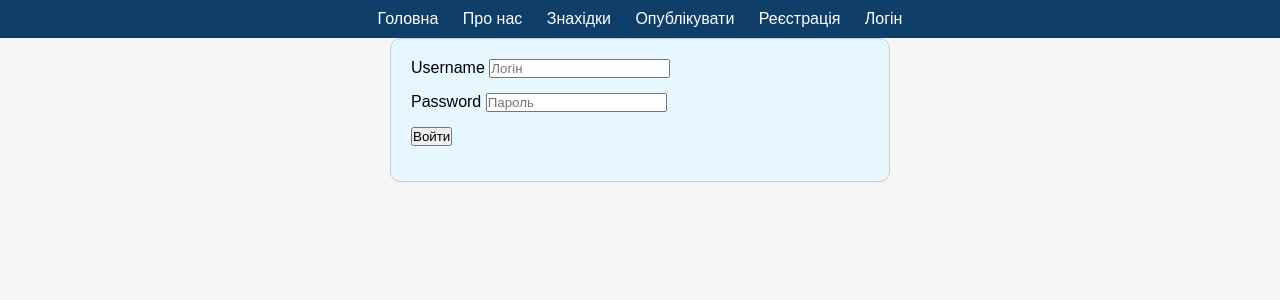
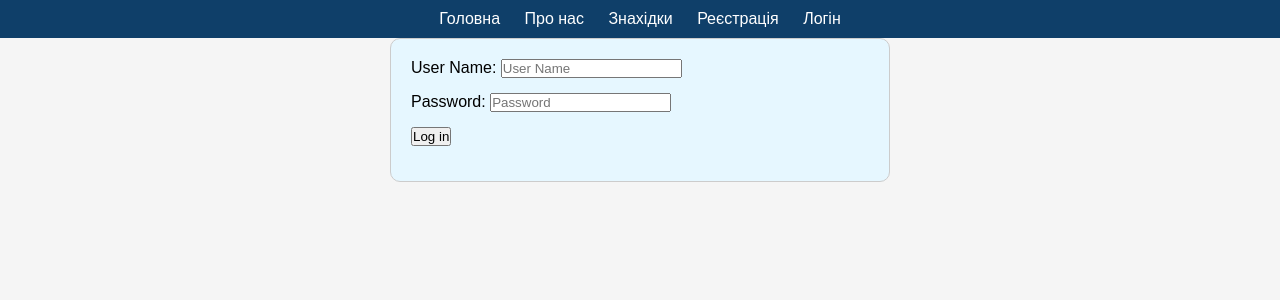
Before and after one commit to taketook34/LostAndFoundFlask, a Flask app: page /login in a window 1280 px wide. Shown: the top 300 px of the page. Run offline with Flask 3, Linux system fonts and the light colour scheme.

Commit message:
Adding authorisation, logout, work with models forms. Adding own page for every post

```diff
--- a/lostfound/__init__.py
+++ b/lostfound/__init__.py
@@ -1,11 +1,14 @@
 from flask import Flask, render_template
 from flask_sqlalchemy import SQLAlchemy
+from flask_login import LoginManager
+import os
 
 app = Flask(__name__)
 app.config['SQLALCHEMY_DATABASE_URI'] = 'sqlite:///lost-found.db'
 db = SQLAlchemy(app)
-app.config['UPLOAD_FOLDER'] = 'photos'
+app.config['UPLOAD_FOLDER'] = 'lostfound/static/photos'
 app.config['SECRET_KEY'] = 'c1f736417795cd0352f0939b11d155d6a5e1154461e61564'
+login_manager = LoginManager(app)
 
 
 from lostfound import routes
--- a/lostfound/forms.py
+++ b/lostfound/forms.py
@@ -12,4 +12,9 @@ class PostForm(FlaskForm):
     name = wtforms.StringField(label='Title: ')
     description = wtforms.TextAreaField(label='Description: ')
     photo = wtforms.FileField(label='Photo: ')
-    submit = wtforms.SubmitField(label='Create Account')
+    submit = wtforms.SubmitField(label='Post')
+
+class LoginForm(FlaskForm):
+    username = wtforms.StringField(label='User Name:')
+    password = wtforms.PasswordField(label='Password:')
+    submit = wtforms.SubmitField(label='Log in')
--- a/lostfound/routes.py
+++ b/lostfound/routes.py
@@ -1,7 +1,11 @@
 from lostfound import app, db
-from flask import Flask, render_template, send_from_directory, redirect, url_for
+
+from flask import Flask, render_template, send_from_directory, redirect, url_for, flash
+from flask_login import login_user, logout_user, login_required, current_user
+from werkzeug.utils import secure_filename
+
 from lostfound.models import Post, User
-from lostfound.forms import RegisterForm, PostForm
+from lostfound.forms import RegisterForm, PostForm, LoginForm
 import os
 
 
@@ -19,6 +23,14 @@ def postlist_page():
   return render_template('postlist.html', items=posts)
 
 
+@app.route('/postlist/<post_id>')
+def onepost_page(post_id):
+  with app.app_context():
+    post_to_show = Post.query.filter_by(id=post_id).first()
+
+  return render_template('showpost.html', post=post_to_show)
+
+
 
 @app.route('/register', methods=['GET', 'POST'])
 def register_page():
@@ -31,7 +43,7 @@ def register_page():
 
       db.session.add(user_to_create)
       db.session.commit()
-
+      login_user(user_to_create)
     return redirect(url_for('home_page'))
 
 
@@ -41,16 +53,56 @@ def register_page():
 
   return render_template('registerpage.html', form = form)
 
-@app.route('/addpost')
+@app.route('/addpost', methods=['GET', 'POST'])
+@login_required
 def addpost_page():
   form  = PostForm()
 
+  if current_user.is_authenticated:
+    if form.validate_on_submit():
+      if form.photo.data:
+        filename = secure_filename(form.photo.data.filename)
+        filepath = os.path.join(app.config['UPLOAD_FOLDER'], filename)
+        form.photo.data.save(filepath)
+
+      with app.app_context():
+        post_to_create = Post(name=form.name.data,
+          description=form.description.data,
+          author_id=current_user.id,
+          photo=filename)
+
+        db.session.add(post_to_create)
+        db.session.commit()
+
+  else:
+    flash('User are not authenticated! Please try again', category='danger')
+
+  # MAke post creating after login
 
   return render_template('addpost.html', form = form)
 
-@app.route('/login')
+@app.route('/login', methods=['GET', 'POST'])
 def login_page():
-  return render_template('loginpage.html')
+  form = LoginForm()
+
+  if form.validate_on_submit():
+    attempted_user = User.query.filter_by(username=form.username.data).first()
+
+    if attempted_user and attempted_user.check_password(form.password.data):
+        login_user(attempted_user)
+        flash(f'Success! You are logged in as: {attempted_user.username}', category='success')
+        return redirect(url_for('home_page'))
+    else:
+        flash('Username and password are not match! Please try again', category='danger')
+
+  return render_template('loginpage.html', form=form)
+
+@app.route('/logout')
+@login_required
+def logout_page():
+    logout_user()
+    flash("You have been logged out!", category='info')
+    return redirect(url_for("home_page"))
 
 @app.route('/contacts')
 def contacts_page():
--- a/lostfound/templates/base.html
+++ b/lostfound/templates/base.html
@@ -12,10 +12,13 @@
         <a href="{{ url_for('home_page') }}">Головна</a>
         <a href="{{ url_for('contacts_page') }}">Про нас</a>
         <a href="{{ url_for('postlist_page') }}">Знахідки</a>
+        {% if current_user.is_authenticated %}
         <a href="{{ url_for('addpost_page') }}">Опублікувати</a>
+        <a href="{{ url_for('logout_page') }}">Вийти з аккаунту: {{ current_user.username }}</a>
+        {% else %}
         <a href="{{ url_for('register_page') }}">Реєстрація</a>
         <a href="{{ url_for('login_page') }}">Логін</a>
-
+        {% endif %}
     </div>
 
   {% block content %}
--- a/lostfound/templates/loginpage.html
+++ b/lostfound/templates/loginpage.html
@@ -2,21 +2,26 @@
 {% block content %}
 
  <div class="form-container">
-    <form action="#" method="post">
-
+    <form method="post">
+        {{ form.hidden_tag() }}
 
         <div class="form-group">
-            <label for="username">Username</label>
-            <input type="text" name="username" placeholder="Логін">
+            {{ form.username.label() }}
+            {{ form.username(placeholder="User Name") }}
+            <!-- <label for="username">Username</label>
+            <input type="text" name="username" placeholder="Логін"> -->
         </div>
 
         <div class="form-group">
-            <label for="pasword">Password</label>
-            <input type="password" name="password" placeholder="Пароль">
+            {{ form.password.label() }}
+            {{ form.password(placeholder="Password") }}
+            <!-- <label for="pasword">Password</label>
+            <input type="password" name="password" placeholder="Пароль"> -->
         </div>
 
         <div class="form-group">
-            <button type="submit">Войти</button>
+            {{ form.submit() }}
+            <!-- <button type="submit">Войти</button> -->
         </div>
     </form>
 </div>
--- a/lostfound/templates/postlist.html
+++ b/lostfound/templates/postlist.html
@@ -4,7 +4,7 @@
     {% for p in items %}
 
     <div class="post">
-        <a href="#">
+        <a href="{{ url_for('onepost_page', post_id=p.id) }}">
             <div class="post-image">
                 <img src="{{ url_for('static', filename='photos/' + p.photo) }}" alt="{{ p.name }}">
             </div>
--- a/requirements.txt
+++ b/requirements.txt
@@ -1,6 +1,9 @@
+bcrypt==4.1.2
 blinker==1.7.0
 click==8.1.7
 Flask==3.0.2
+Flask-Bcrypt==1.0.1
+Flask-Login==0.6.3
 Flask-SQLAlchemy==3.1.1
 Flask-WTF==1.2.1
 greenlet==3.0.3
```
Also changed, not shown: lostfound/models.py (+9 -2 lines), lostfound/templates/showpost.html (added, +28 -0 lines), instance/lost-found.db.
